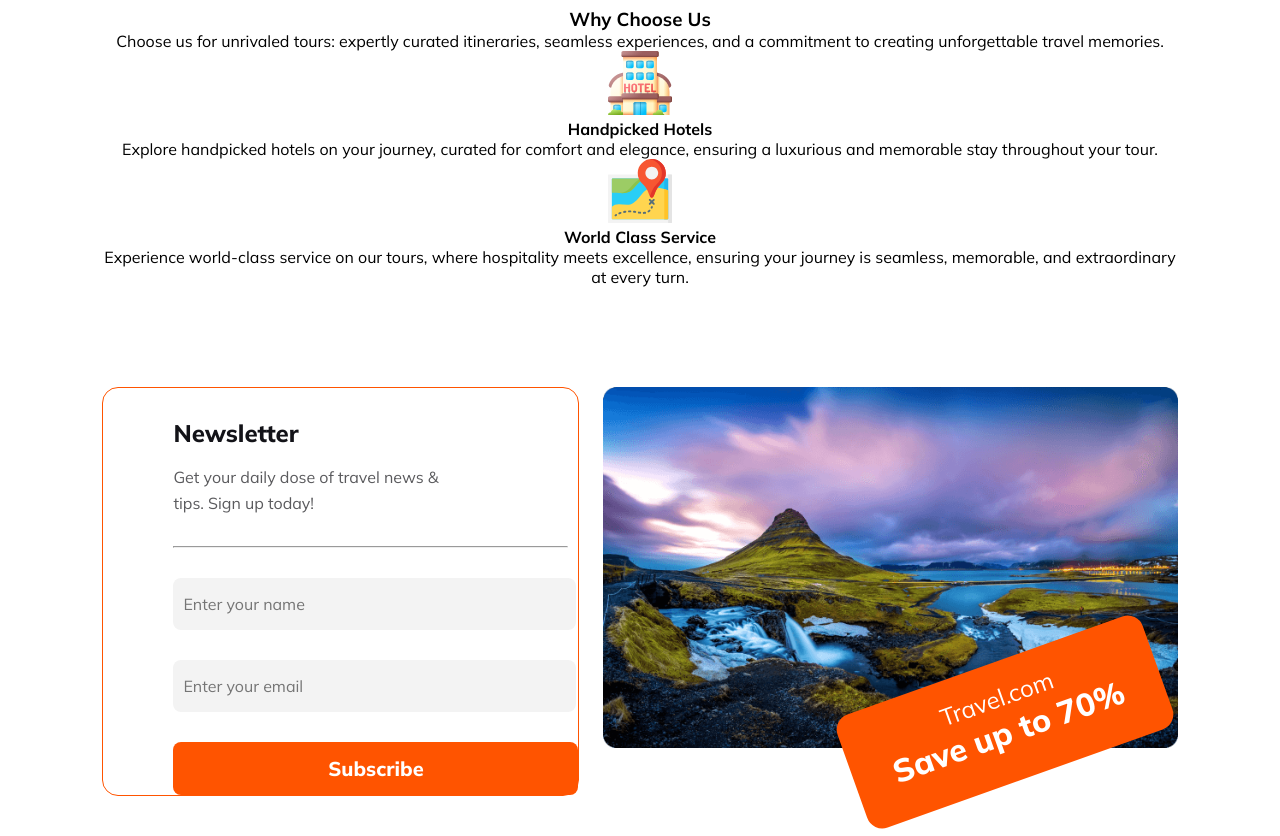
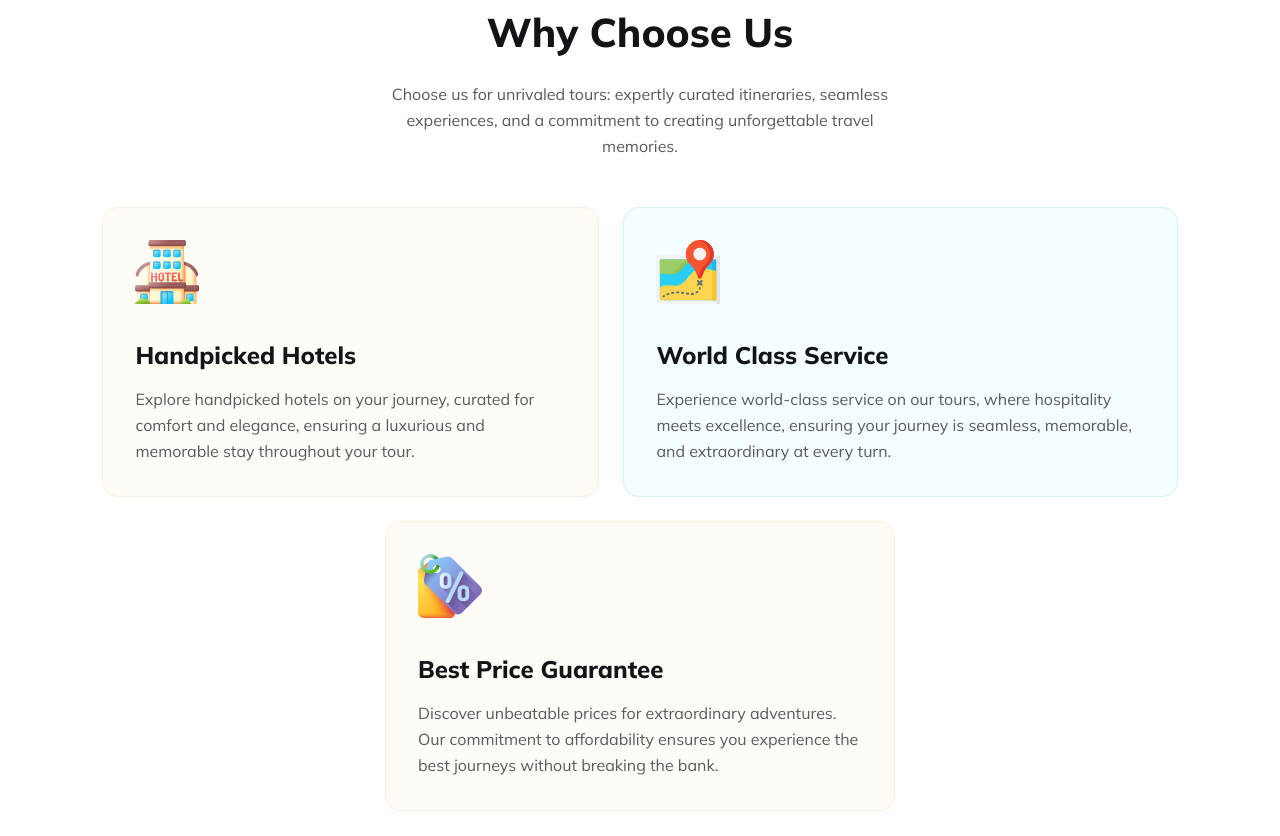
Before and after one commit to nNEWBE/Assignment-02, a plain HTML site: page index.html in a window 1280 px wide. Shown: the part 2860-3696 px from the top of the page. Drawn offline with Linux system fonts and the light colour scheme.

Commit message:
main number section done

```diff
--- a/index.html
+++ b/index.html
@@ -11,7 +11,8 @@
 
 <body>
     <header>
-        <!-- head section -->
+
+        <!-- Head Page - 01-->
 
         <nav>
             <div class="nav-heading">
@@ -161,68 +162,80 @@
         <!-- Page - 04 -->
 
         <section class="choose-section">
-
             <div class="choose-container">
                 <h3>Why Choose Us</h3>
-                <p>Choose us for unrivaled tours: expertly curated itineraries, seamless experiences, and a commitment
-                    to creating
-                    unforgettable travel memories.</p>
+                <p>
+                    Choose us for unrivaled tours: expertly curated itineraries,
+                    seamless experiences, and a commitment to creating unforgettable
+                    travel memories.
+                </p>
             </div>
 
             <div class="service-container">
                 <div class="handpick-hotel">
-                    <img src="Images/hotel 1.svg" alt="">
-                    <h4>Handpicked Hotels</h4>
-                    <p>Explore handpicked hotels on your journey, curated for comfort and elegance, ensuring a luxurious
-                        and memorable stay
-                        throughout your tour.</p>
+                    <img src="Images/hotel 1.svg" alt="" />
+                    <h3>Handpicked Hotels</h3>
+                    <p>
+                        Explore handpicked hotels on your journey, curated for comfort and
+                        elegance, ensuring a luxurious and memorable stay throughout your
+                        tour.
+                    </p>
                 </div>
 
                 <div class="world-class-hotels">
-                    <img src="Images/map 1.svg" alt="">
-                    <h4>World Class Service</h4>
-                    <p>Experience world-class service on our tours, where hospitality meets excellence, ensuring your
-                        journey is seamless,
-                        memorable, and extraordinary at every turn.</p>
+                    <img src="Images/map 1.svg" alt="" />
+                    <h3>World Class Service</h3>
+                    <p>
+                        Experience world-class service on our tours, where hospitality
+                        meets excellence, ensuring your journey is seamless, memorable,
+                        and extraordinary at every turn.
+                    </p>
+                </div>
+            </div>
+
+            <div class="price-container">
+                <div class="best-price">
+                    <img src="Images/price-tag 1.svg" alt="" />
+                    <h3>Best Price Guarantee</h3>
+                    <p>
+                        Discover unbeatable prices for extraordinary adventures. Our commitment to affordability ensures
+                        you
+                        experience the best
+                        journeys without breaking the bank.
+                    </p>
                 </div>
             </div>
 
         </section>
 
         <section class="newsletter">
-
             <div class="signup-form">
-
                 <h4>Newsletter</h4>
                 <p>Get your daily dose of travel news & tips. Sign up today!</p>
-                <hr class="line">
-                <input class="text" type="text" placeholder="Enter your name" required>
-                <input class="email" type="email" placeholder="Enter your email" required>
-                <input class="btn-new" type="button" value="Subscribe">
-
+                <hr class="line" />
+                <input class="text" type="text" placeholder="Enter your name" required />
+                <input class="email" type="email" placeholder="Enter your email" required />
+                <input class="btn-new" type="button" value="Subscribe" />
             </div>
 
             <div class="newsletter-right">
                 <div class="img-offer">
-                    <img src="Images/Rectangle 8 (1).png" alt="">
+                    <img src="Images/Rectangle 8 (1).png" alt="" />
                 </div>
 
                 <div class="text-newsletter">
                     <p>Travel.com</p>
                     <h4>Save up to 70%</h4>
                 </div>
-
             </div>
-
         </section>
     </main>
 
+    <!-- Footer Page - 08 -->
+
     <footer class="footer">
-
         <div class="footer-container">
-
             <div class="img-foot">
-
                 <div class="img-icon">
                     <img src="Images/Group 40071 (2).png" alt="Image loading" />
                 </div>
@@ -230,28 +243,26 @@
                 <div class="footer-heading">
                     <h4>Trip <span style="color: #ff5400">Swift</span></h4>
                 </div>
-
             </div>
 
             <div class="footer-description">
-                <p>Explore the world with us. Unforgettable journeys, expert guidance, and seamless experiences—your
-                    passport to
-                    adventure
-                    awaits. Bon voyage!</p>
+                <p>
+                    Explore the world with us. Unforgettable journeys, expert guidance,
+                    and seamless experiences—your passport to adventure awaits. Bon
+                    voyage!
+                </p>
             </div>
 
             <div class="footer-icon">
-                <img src="Images/Social.svg" alt="">
+                <img src="Images/Social.svg" alt="" />
             </div>
 
-            <hr class="line-02">
+            <hr class="line-02" />
 
             <div class="copyright">
                 <p>&copy; 2017, All Rights Reserved.</p>
             </div>
-
         </div>
-
     </footer>
 </body>
 
--- a/style.css
+++ b/style.css
@@ -343,9 +343,81 @@
 .choose-section {
     max-width: 84%;
     margin: 100px auto 50px;
-    text-align: center;
     margin-bottom: 100px;
 }
+
+.choose-section .choose-container {
+    text-align: center;
+}
+
+.choose-section .choose-container h3 {
+    color: #131318;
+    font-size: 40px;
+    font-weight: 800;
+}
+
+.choose-section .choose-container p {
+    width: 50%;
+    margin: 24px auto 48px;
+    color: rgba(19, 19, 24, 0.70);
+    font-size: 16px;
+    font-weight: 400;
+    line-height: 26px;
+}
+
+.service-container {
+    display: flex;
+    gap: 24px;
+    margin-bottom: 24px;
+}
+
+.service-container .handpick-hotel {
+    border-radius: 16px;
+    border: 1px solid rgba(251, 181, 99, 0.20);
+    background: rgba(251, 181, 99, 0.05);
+    padding: 32px;
+}
+
+.handpick-hotel h3,
+.best-price h3,
+.world-class-hotels h3 {
+    color: #131318;
+    font-size: 24px;
+    font-weight: 800;
+    margin-top: 32px;
+    margin-bottom: 16px;
+}
+
+.handpick-hotel p,
+.best-price p,
+.world-class-hotels p {
+    color: #5A5A5D;
+    font-size: 16px;
+    font-weight: 400;
+    line-height: 26px;
+}
+
+.service-container .world-class-hotels {
+    border-radius: 16px;
+    border: 1px solid rgba(41, 206, 246, 0.20);
+    background: rgba(41, 206, 246, 0.05);
+    padding: 32px;
+}
+
+.best-price {
+    width: 41.3%;
+    border-radius: 16px;
+    border: 1px solid rgba(251, 181, 99, 0.20);
+    background: rgba(251, 181, 99, 0.05);
+    padding: 32px;
+
+}
+
+.price-container{
+    display: flex;
+    justify-content: center;
+}
+
 
 /* Page - 07 */
 
@@ -462,12 +534,7 @@
     padding-top: 100px;
 }
 
-/* .footer-container .img-foot{
-    margin-top: 100px;
-} */
-
 .footer .footer-heading h4 {
-    /* display: inline; */
     color: #131318;
     font-size: 36px;
     font-weight: 800;
```
